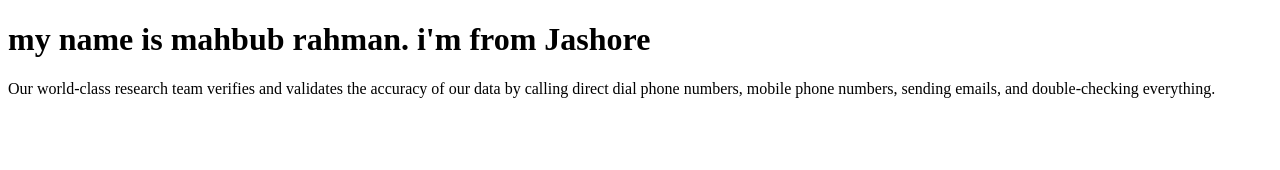
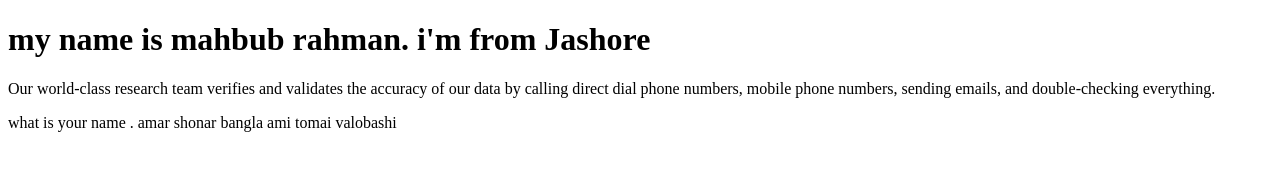
Before and after one commit to mahbub01304/test_Github, a plain HTML site: page index.html in a window 1280 px wide. Drawn offline with Linux system fonts and the light colour scheme.

Commit message:
add praghrap

```diff
--- a/index.html
+++ b/index.html
@@ -10,6 +10,7 @@
 <body>
     <h1>my name is mahbub rahman. i'm from Jashore</h1>
      <p>Our world-class research team verifies and validates the accuracy of our data by calling direct dial phone numbers, mobile phone numbers, sending emails, and double-checking everything.
+    <p> what is your name . amar shonar bangla ami tomai valobashi</p>
 
     </p>
 </body>
```
